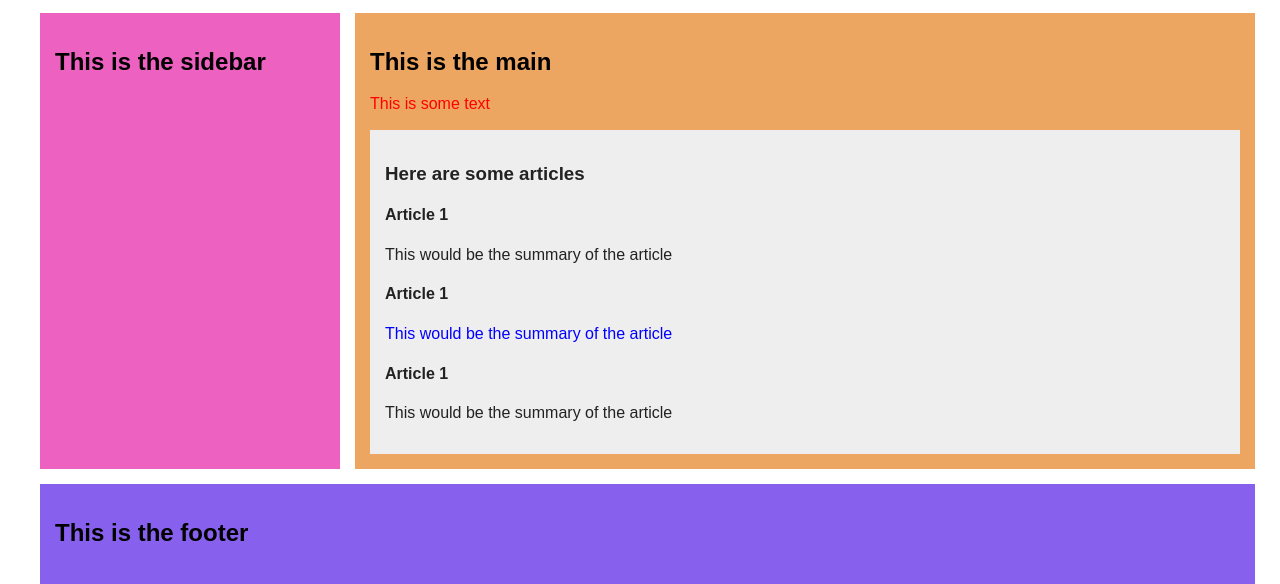
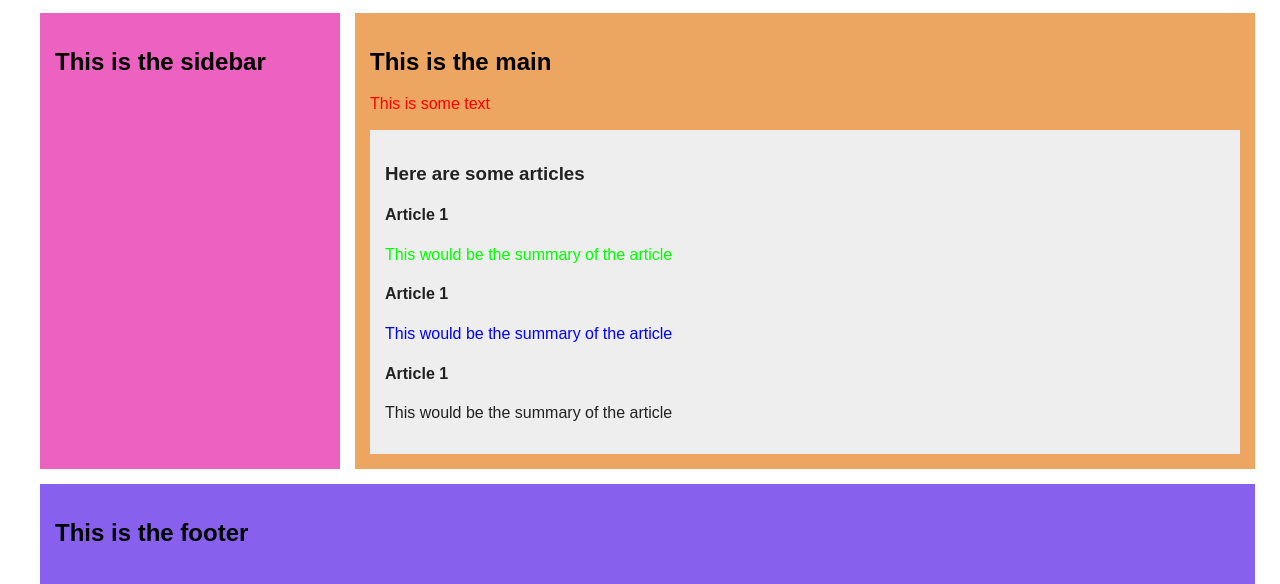
Before and after one commit to HaydonGunn/CSSPlayground, a plain HTML site: page ColourTheming.html in a window 1280 px wide. Shown: the part 301-885 px from the top of the page. Drawn offline with Linux system fonts and the light colour scheme; a small style sheet from the web is missing.

Commit message:
Set to lime
Set to lime

```diff
--- a/ColourTheming.html
+++ b/ColourTheming.html
@@ -32,7 +32,7 @@
                 <h3>Here are some articles</h3>
                 <article class="c-article__item">
                     <h4>Article 1</h4>
-                    <p>This would be the summary of the article</p>
+                    <p style="color: lime">This would be the summary of the article</p>
                 </article>
                 <article class="c-article__item">
                     <h4>Article 1</h4>
```
